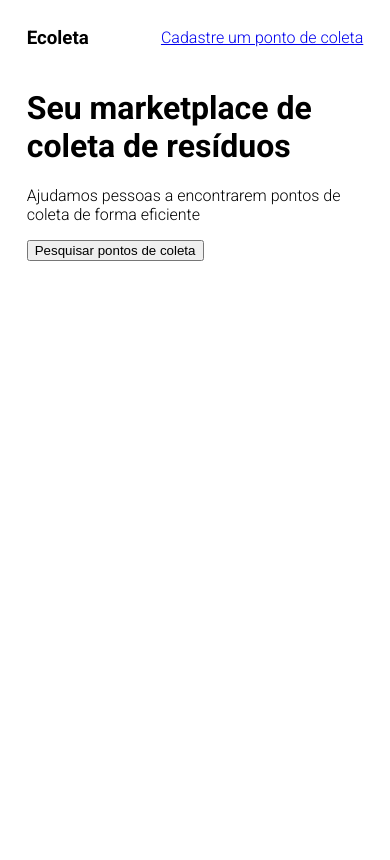
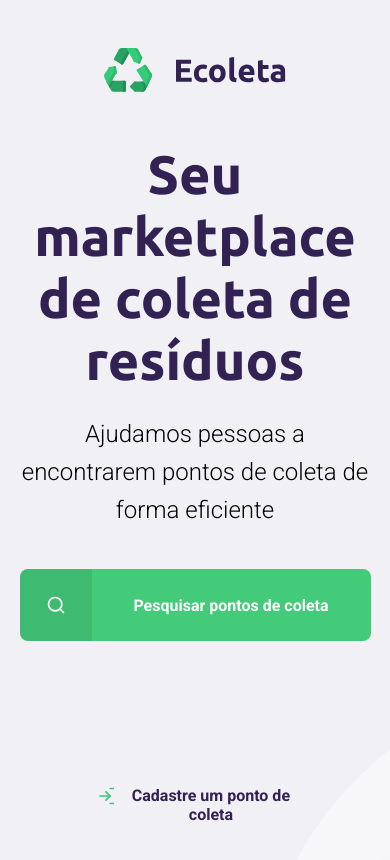
Before and after one commit to PedroRamos360/NextLevelWeek, a plain HTML site: page nlw/index.html in a window 390 px wide. Drawn offline with Linux system fonts and the light colour scheme.

Commit message:
Aula 1 e 2

```diff
--- a/nlw/index.html
+++ b/nlw/index.html
@@ -5,22 +5,32 @@
     <meta name="viewport" content="width=device-width, initial-scale=1.0">
     <title>Ecoleta</title>
 
-    <link href="https://fonts.googleapis.com/css2?family=Roboto:wght@300;700&display=swap" rel="stylesheet">
+    <link href="https://fonts.googleapis.com/css2?family=Roboto:wght@300;700&family=Ubuntu:wght@700&display=swap" rel="stylesheet">
+
     <link rel="stylesheet" href="/styles/main.css">
+    <link rel="stylesheet" href="/styles/home.css">
+    <link rel="stylesheet" href="/styles/responsive.css">
 </head>
 <body>
     <div id="page-home">
         <div class="content">
             <header>
-                <h3>Ecoleta</h3>
-                <a href="https://github.com/PedroRamos360">Cadastre um ponto de coleta</a>
+                <img src="/assets/logo.svg" alt="logomarca">
+                <a href="http://127.0.0.1:5500/create-point.html">
+                    <span></span>
+                    Cadastre um ponto de coleta
+                </a>
             </header>
+            <main>
+                <h1>Seu marketplace de coleta de resíduos</h1>
 
-            <h1>Seu marketplace de coleta de resíduos</h1>
+                <p>Ajudamos pessoas a encontrarem pontos de coleta de forma eficiente</p>
 
-            <p>Ajudamos pessoas a encontrarem pontos de coleta de forma eficiente</p>
-
-            <button>Pesquisar pontos de coleta</button>
+                <a href="#">
+                    <span></span>
+                    <strong>Pesquisar pontos de coleta</strong>
+                </a>
+            </main>
         </div>
     </div>
 </body>
--- /dev/null
+++ b/nlw/styles/home.css
@@ -0,0 +1,94 @@
+#page-home {
+    height: 115vh;
+
+    background: url('../assets/home-background.svg') no-repeat;
+    background-position: 35vw bottom;
+}
+
+#page-home .content {
+    width: 90%;
+    max-width: 1100px;
+    height: 100%;
+    margin: 0 auto;
+    display: flex;
+    flex-direction: column;
+}
+
+#page-home header {
+    margin-top: 48px;
+    display: flex;
+    align-items: center;
+    justify-content: space-between;
+}
+
+#page-home header a {
+    display: flex;
+    color: var(--title-color);
+    font-weight: 700;
+}
+
+#page-home header a span {
+    margin-right: 16px;
+    display: flex;
+    background-image: url('../assets/log-in.svg');
+    width: 20px;
+    height: 20px;
+}
+
+#page-home main {
+    max-width: 560px;
+    height: 600px;
+    display: flex;
+    flex-direction: column;
+    justify-content: center;
+}
+
+#page-home main h1 {
+    font-size: 54px;
+}
+
+#page-home main p {
+    font-size: 24px;
+    line-height: 38px;
+    margin-top: 24px;
+}
+
+#page-home main a {
+    width: 100%;
+    max-width: 360px;
+    height: 72px;
+    border-radius: 8px;
+    display: flex;
+    align-items: center;
+    margin-top: 40px;
+    background: var(--primary-color);
+    transition: 0.4s;
+    font-weight: bold;
+}
+
+#page-home main a:hover {
+    background-color: #2fb86e;
+}
+
+#page-home main a span {
+    width: 72px;
+    height: 72px;
+    border-radius: 8px 0 0 8px;
+    background-color: rgba(0, 0, 0, 0.08);
+    display: flex;
+    align-items: center;
+    justify-content: center;
+}
+
+#page-home main a span::after {
+    content: "";
+    background-image: url('../assets/search.svg');
+    width: 20px;
+    height: 20px;
+}
+
+#page-home main a strong {
+    color: white;
+    flex: 1;
+    text-align: center;
+}
--- a/nlw/styles/main.css
+++ b/nlw/styles/main.css
@@ -1,16 +1,28 @@
-html {
-    font-family: 'Roboto', sans-serif;
+:root {
+    --title-color: #322153;
+    --primary-color: #43cb79;
 }
 
-header {
-    display: flex;
-    align-items: center;
-    justify-content: space-between;
+* {
+    margin: 0;
+    padding: 0;
+    box-sizing: border-box;
 }
 
-#page-home .content {
-    width: 90%;
-    max-width: 1100px;
+html {
+    font-family: Roboto, sans-serif;
+}
 
-    margin: 0 auto;
+body {
+    background-color: #f0f0f5;
+    -webkit-font-smoothing: antialiased;
 }
+
+a {
+    text-decoration: none;
+}
+
+h1, h2, h3, h4, h5, h6 {
+    color: var(--title-color);
+    font-family: Ubuntu, sans-serif;
+}
--- /dev/null
+++ b/nlw/styles/responsive.css
@@ -0,0 +1,33 @@
+@media (max-width: 900px) {
+    #page-home {
+        background-position-x: 70vw;
+    }
+
+    #page-home .content {
+        align-items: center;
+        text-align: center;
+    }
+
+    #page-home header a {
+        position: absolute;
+        bottom: 20px;
+        left: 50%;
+        transform: translateX(-50%);
+    }
+
+    #page-home main {
+        align-items: center;
+    }
+}
+
+@media (min-width: 1700px) {
+    #page-home {
+        background-position-x: 40vw;
+    }
+}
+
+@media (max-height: 660px) {
+    #page-home {
+        background-position-y: 200px;
+    }
+}
```
Also changed, not shown: nlw/create-point.html (added, +67 -0 lines), nlw/styles/create-point.css (added, +106 -0 lines), nlw/assets/arrow-left.svg.
